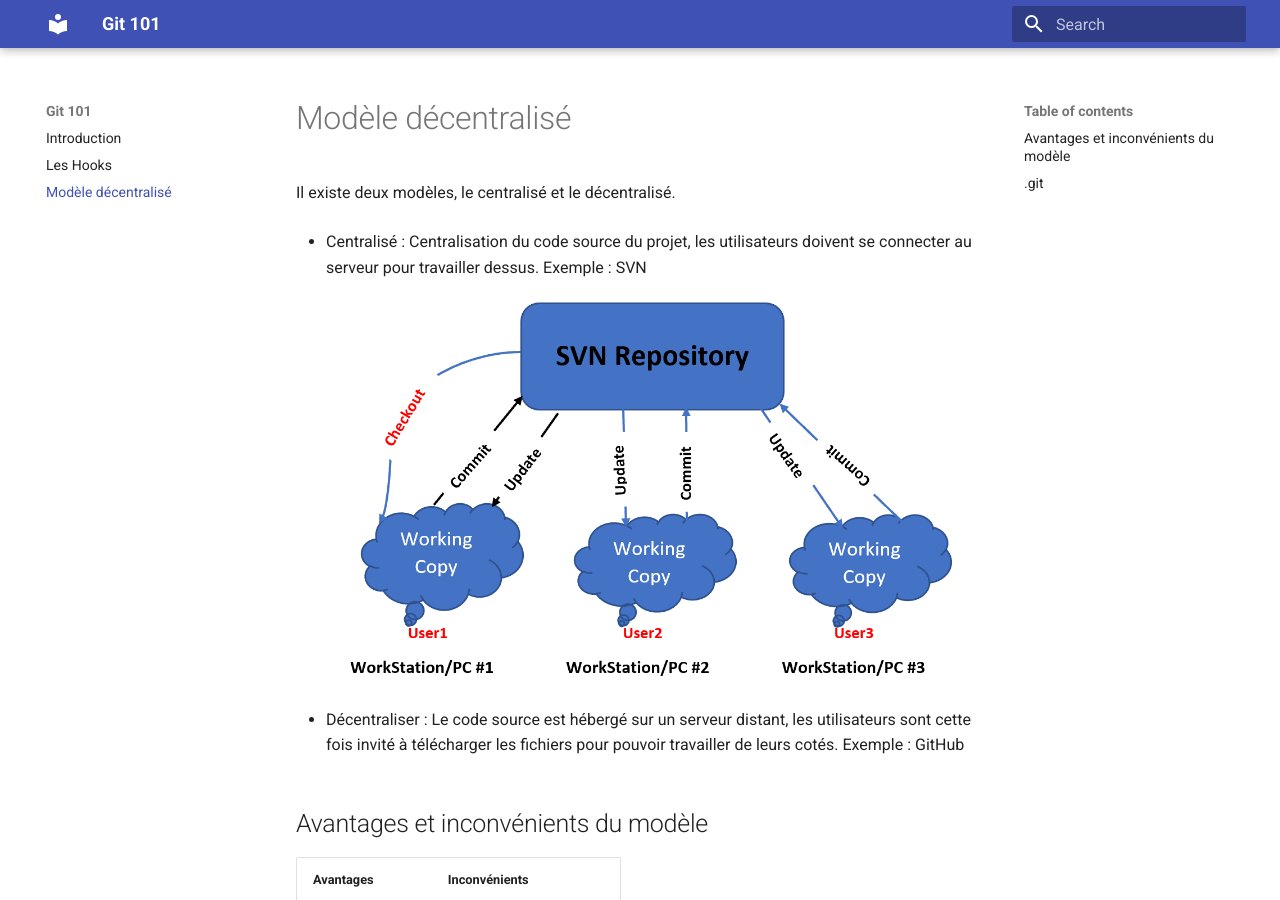
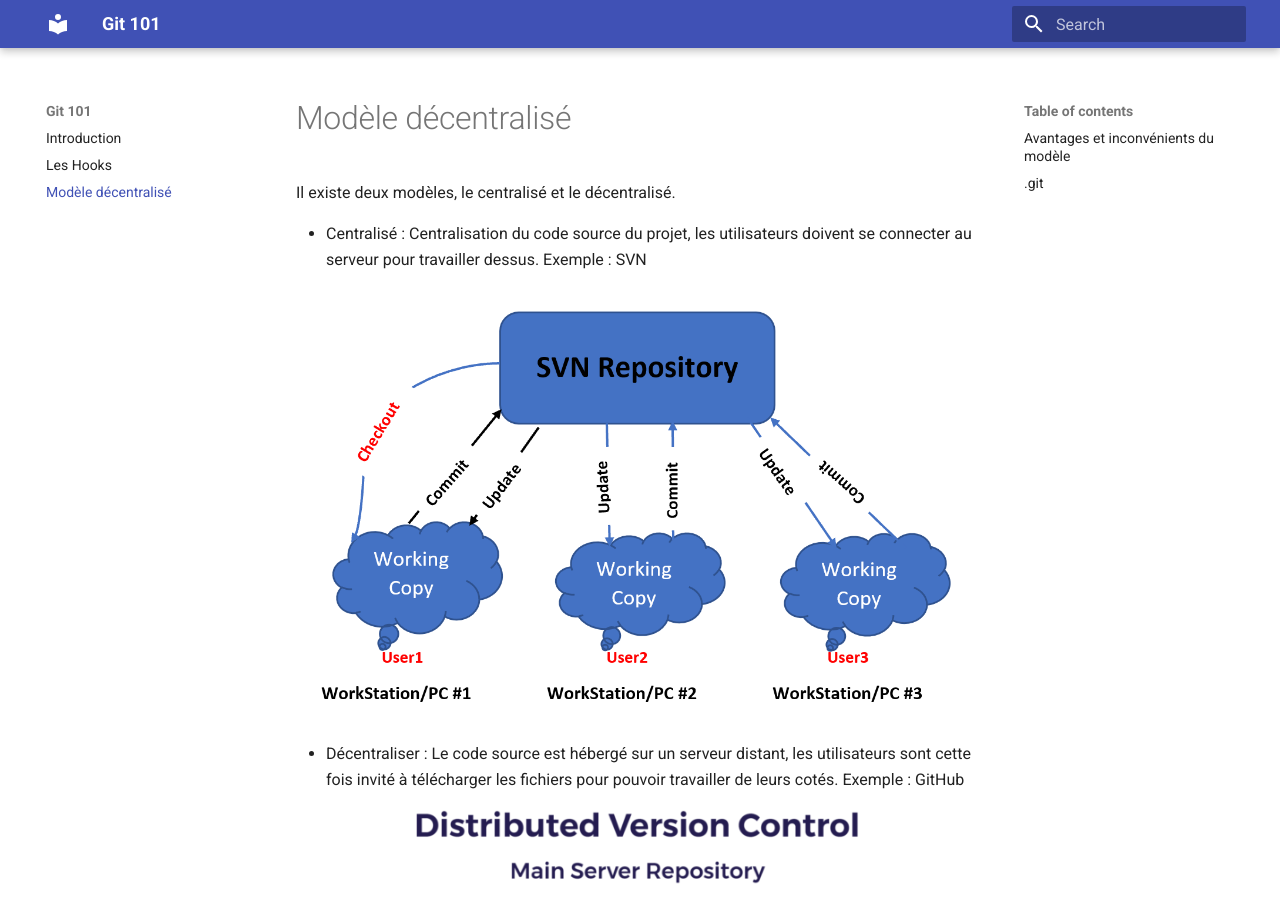
Before and after one commit to ub-mmi-but/git-101, an MkDocs documentation site: the page built from docs/modeleDecentralise.md, in a window 1280 px wide and 900 px high. Built offline with MkDocs 1.6.1 and Material for MkDocs 9.7.7, drawn with Linux system fonts in a browser that asks for light colours.

Commit message:
Ajout schema git

```diff
--- a/docs/modeleDecentralise.md
+++ b/docs/modeleDecentralise.md
@@ -3,10 +3,12 @@
 Il existe deux modèles, le centralisé et le décentralisé.
 
 - Centralisé : Centralisation du code source du projet, les utilisateurs doivent se connecter au serveur pour travailler dessus. Exemple : SVN
+
 ![Schema SVN](svn-workflow-1.png "Schema SVN")
 
 - Décentraliser : Le code source est hébergé sur un serveur distant, les utilisateurs sont cette fois invité à télécharger les fichiers pour pouvoir travailler de leurs cotés. Exemple : GitHub
 
+![Schema Git](dvcs.png "Schema Git")
 
 ## Avantages et inconvénients du modèle
 
```
Also changed, not shown: docs/dvcs.png (added).
